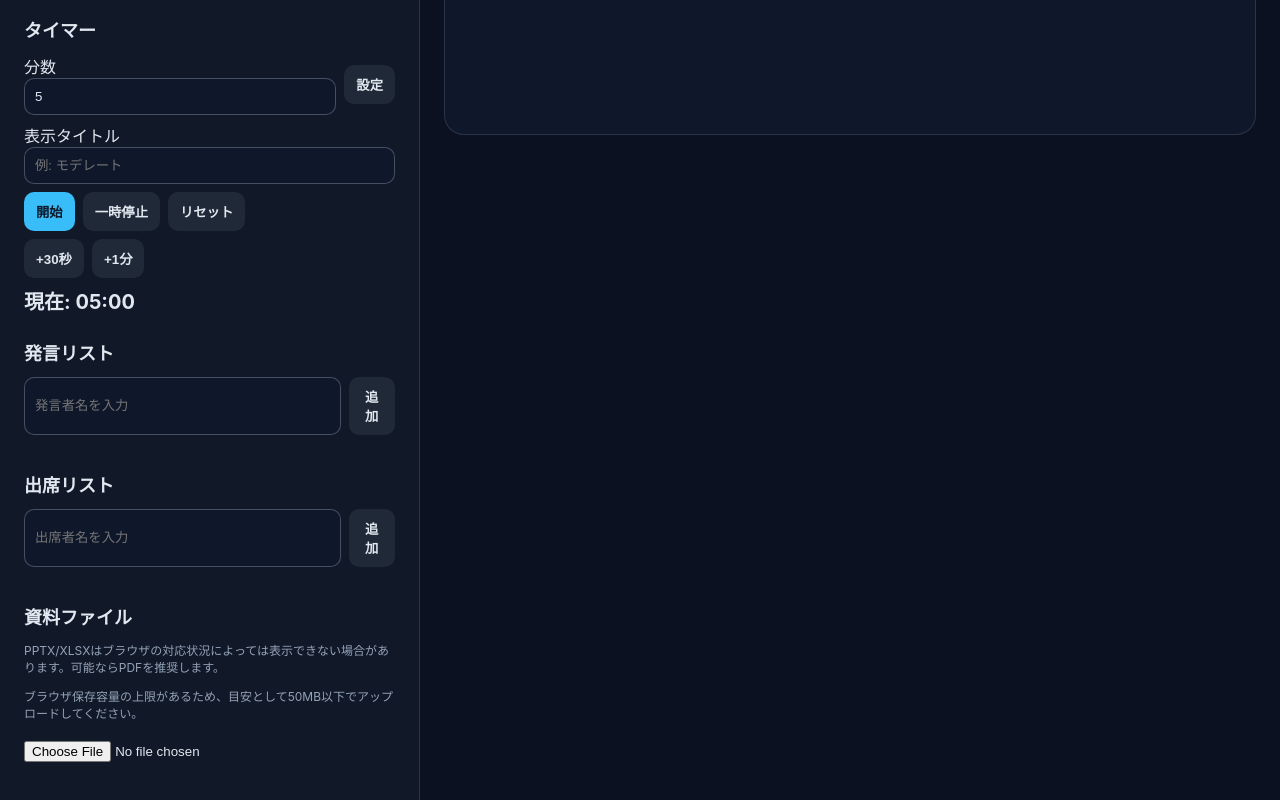
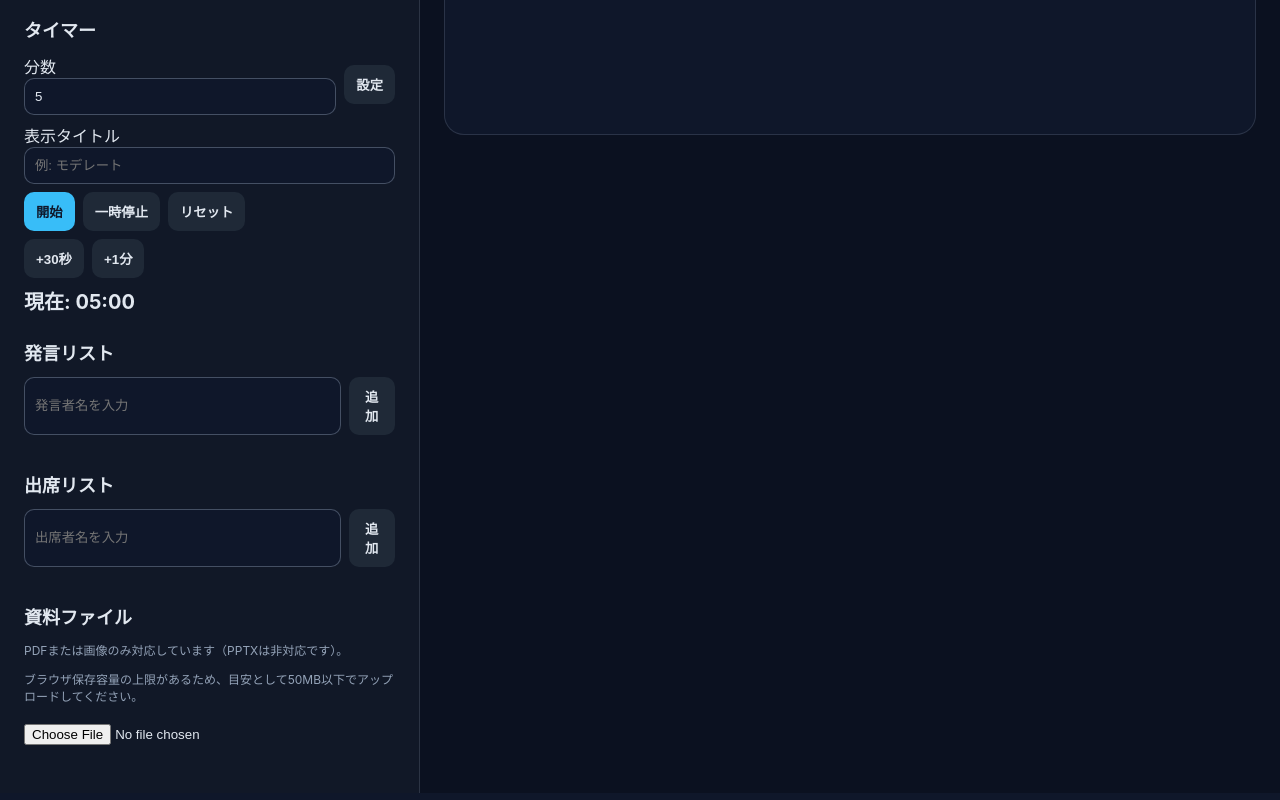
Before and after one commit to kumapuni/MUN, a React (Vite) app: page / in a window 1280 px wide. Shown: the part 644-1444 px from the top of the page. Built offline with nearby package versions, Linux system fonts and the light colour scheme.

Commit message:
Limit uploads to PDF and images only

```diff
--- a/src/components/ControlApp.jsx
+++ b/src/components/ControlApp.jsx
@@ -405,7 +405,7 @@ export default function ControlApp() {
         <section className="panel-section">
           <h2>資料ファイル</h2>
           <p className="helper">
-            PPTX/XLSXはブラウザの対応状況によっては表示できない場合があります。可能ならPDFを推奨します。
+            PDFまたは画像のみ対応しています（PPTXは非対応です）。
           </p>
           <p className="helper">
             ブラウザ保存容量の上限があるため、目安として50MB以下でアップロードしてください。
@@ -413,7 +413,7 @@ export default function ControlApp() {
           <input
             type="file"
             className="file-input"
-            accept=".pdf,.ppt,.pptx,.xls,.xlsx,.csv,.png,.jpg,.jpeg"
+            accept=".pdf,.png,.jpg,.jpeg"
             onChange={handleFileChange}
           />
           {state.fileView?.name && (
```
